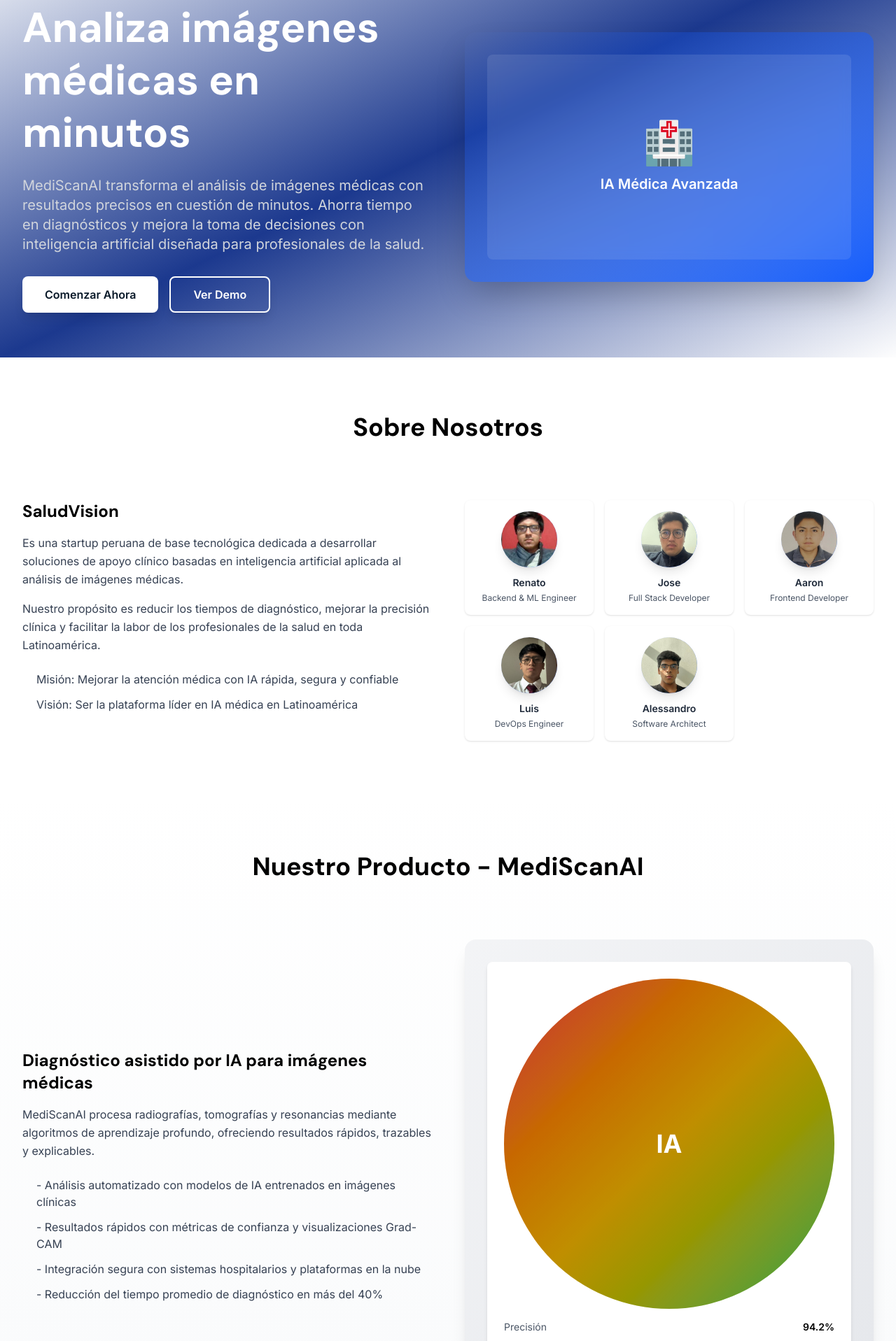
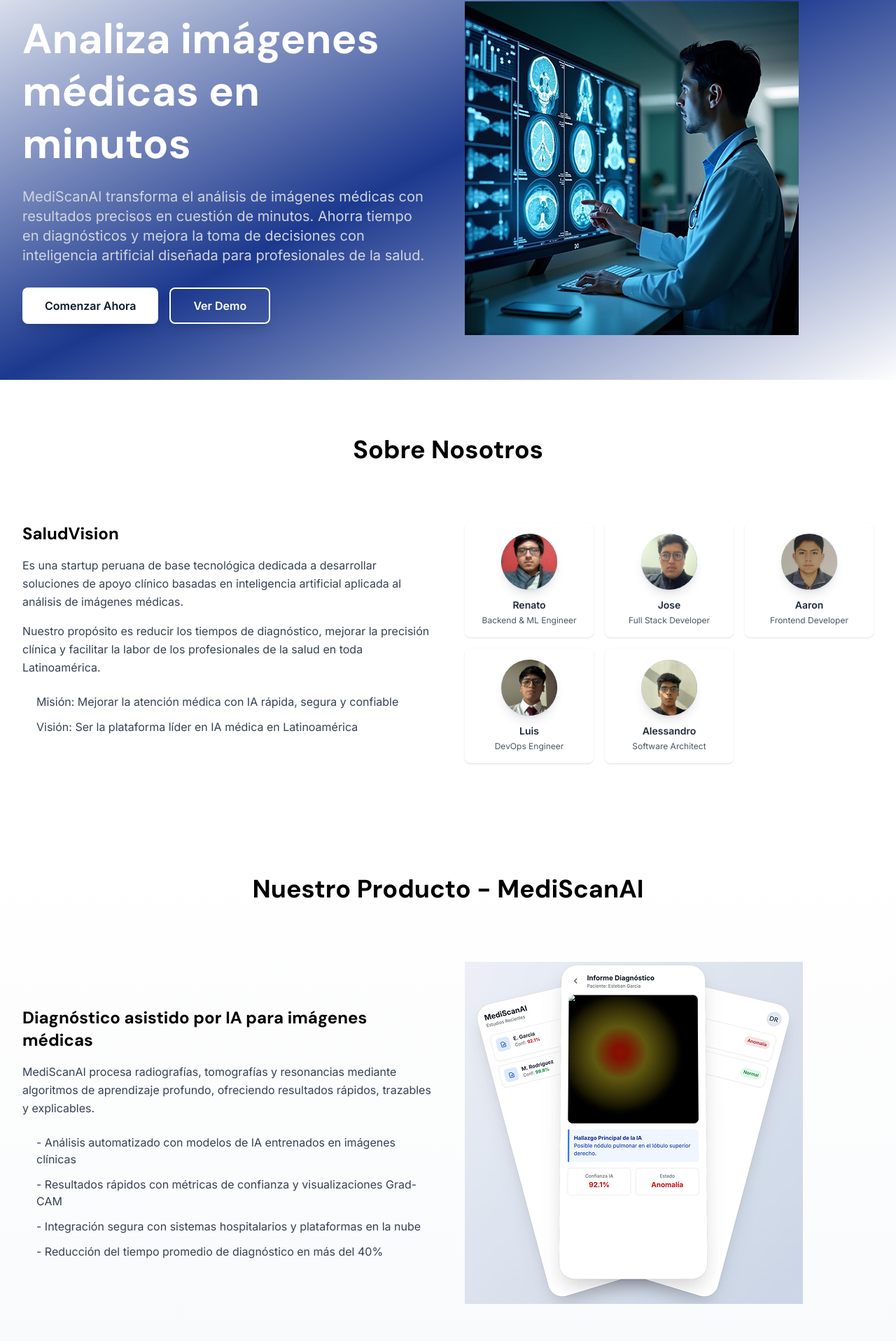
Before and after one commit to SaludVision/MediScanAI_LandingPage, a React (Vite) app: page / in a window 1280 px wide. Shown: the part 94-2011 px from the top of the page at 70% size. Built offline with nearby package versions, Linux system fonts and the light colour scheme.

Commit message:
Refactor code structure for improved readability and maintainability

```diff
--- a/src/App.jsx
+++ b/src/App.jsx
@@ -154,20 +154,12 @@
               </div>
             </div>
             <div className="hidden md:block">
-              <div className="bg-linear-to-br from-primary/90 to-blue-600 rounded-2xl p-8 shadow-2xl">
-                <div className="aspect-video bg-white/10 rounded-lg backdrop-blur-sm flex items-center justify-center">
-                  <div className="text-white text-center">
-                    <div className="text-6xl mb-4">🏥</div>
-                    <p className="text-xl font-semibold">IA Médica Avanzada</p>
-                  </div>
-                </div>
-              </div>
+                <img src="../src/img/doctor-looking.png" alt="" />
             </div>
           </div>
         </div>
       </section>
 
-      {/* About Section */}
       <section id="about" className="py-20 bg-white">
         <div className="max-w-7xl mx-auto px-4 sm:px-6 lg:px-8">
           <div className="text-center mb-16">
@@ -219,7 +211,6 @@
         </div>
       </section>
 
-      {/* Product Section */}
       <section id="product" className="py-20 bg-linear-to-b from-white to-gray-50">
         <div className="max-w-7xl mx-auto px-4 sm:px-6 lg:px-8">
           <div className="text-center mb-16">
@@ -245,28 +236,7 @@
               </ul>
             </div>
 
-            <div className="bg-linear-to-br from-gray-100 to-gray-200 rounded-2xl p-8 shadow-xl">
-              <div className="bg-white rounded-lg p-6 shadow-md">
-                <div className="aspect-square bg-linear-to-br from-red-500 via-yellow-500 to-green-500 rounded-full mb-4 flex items-center justify-center relative overflow-hidden">
-                  <div className="absolute inset-0 bg-black/20"></div>
-                  <span className="text-white text-4xl font-bold relative z-10">IA</span>
-                </div>
-                <div className="space-y-2">
-                  <div className="flex justify-between text-sm">
-                    <span className="text-gray-600">Precisión</span>
-                    <span className="font-semibold text-primary">94.2%</span>
-                  </div>
-                  <div className="flex justify-between text-sm">
-                    <span className="text-gray-600">Confianza</span>
-                    <span className="font-semibold text-primary">Alta</span>
-                  </div>
-                  <div className="flex justify-between text-sm">
-                    <span className="text-gray-600">Tiempo</span>
-                    <span className="font-semibold text-primary">&lt; 3 min</span>
-                  </div>
-                </div>
-              </div>
-            </div>
+            <img src="/src/img/results-ai.png" alt="" />
           </div>
         </div>
       </section>
```
Also changed, not shown: src/img/doctor-looking.png (added), src/img/results-ai.png (added).
